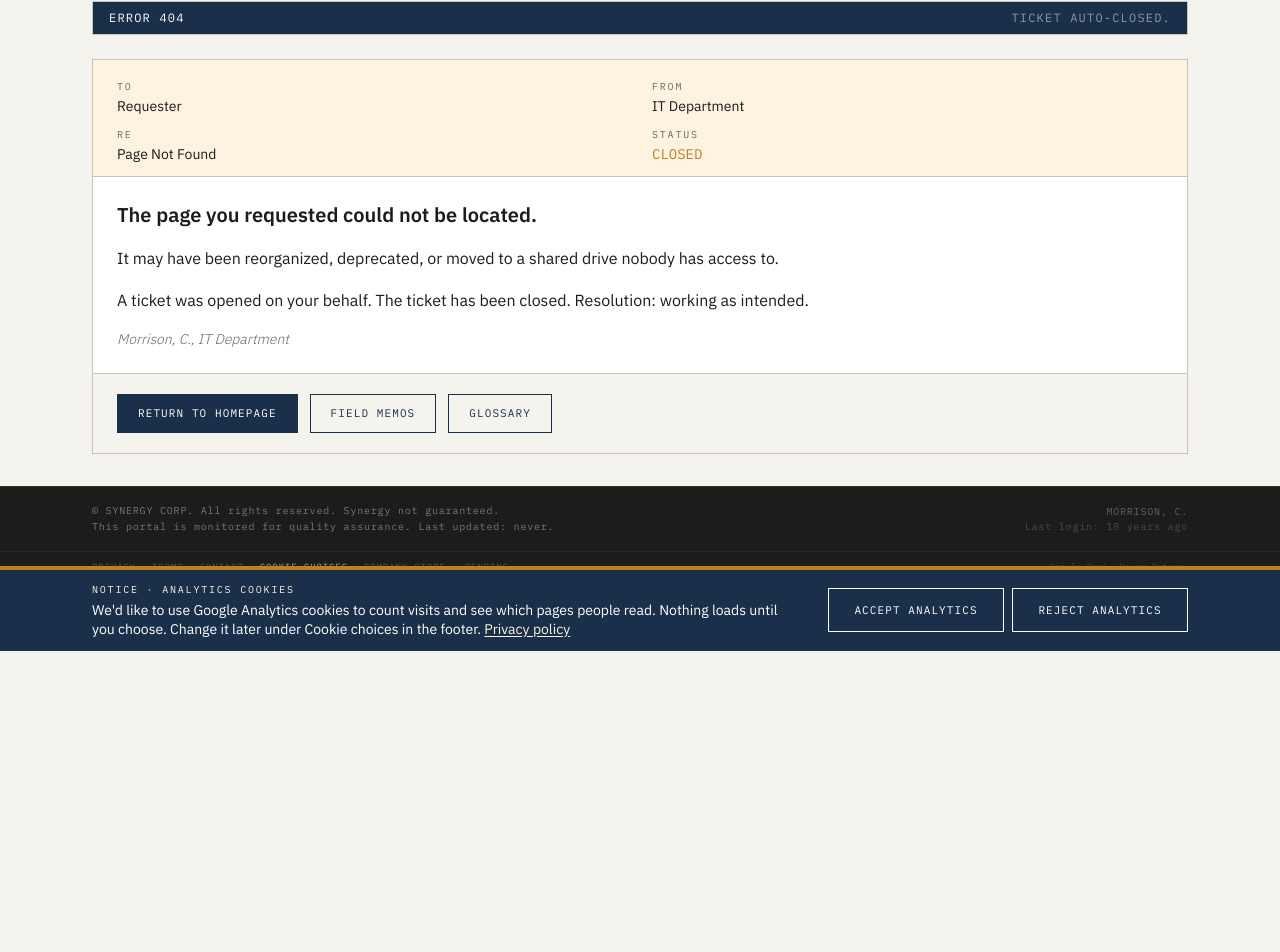
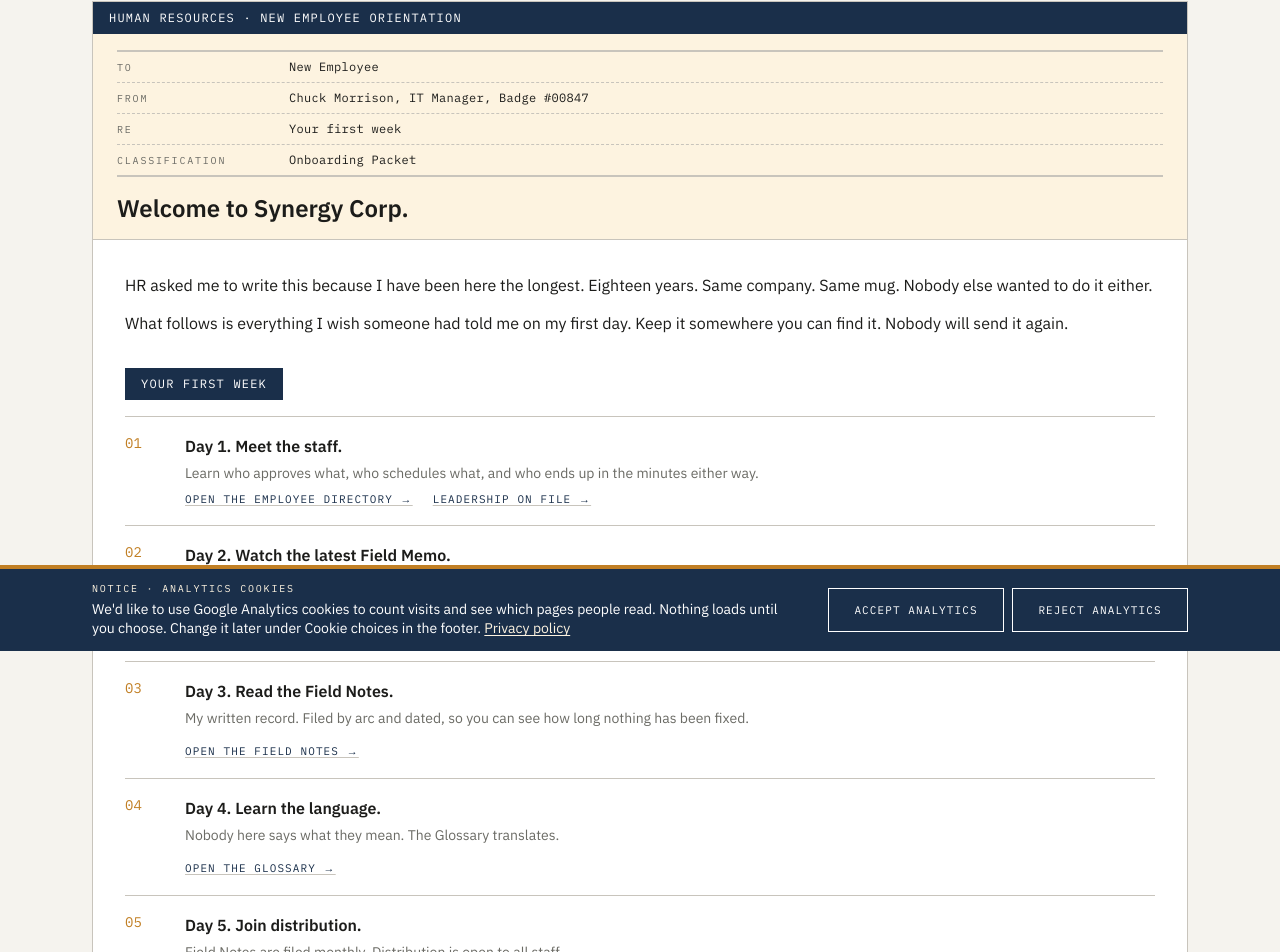
Before and after one commit to cotibllc/websites, a Next.js app in the folder corporate-hardcore/corporate-hardcore/: page /start-here in a window 1280 px wide. Before the commit this address had no page. Shown: the part 149-1101 px from the top of the page. Before the commit the page ends 816 px from the top, so only its background shows below. Built offline with nearby package versions, Linux system fonts and the light colour scheme.

Commit message:
CH | /start-here new employee induction page, sitemap and footer link

```diff
--- a/corporate-hardcore/corporate-hardcore/src/app/sitemap.ts
+++ b/corporate-hardcore/corporate-hardcore/src/app/sitemap.ts
@@ -16,6 +16,7 @@ export default function sitemap(): MetadataRoute.Sitemap {
 
   const staticPages: MetadataRoute.Sitemap = [
     { url: BASE, lastModified: new Date(), changeFrequency: "weekly", priority: 1.0 },
+    { url: `${BASE}/start-here`, lastModified: new Date(), changeFrequency: "monthly", priority: 0.8 },
     { url: `${BASE}/blog`, lastModified: new Date(), changeFrequency: "weekly", priority: 0.8 },
     { url: `${BASE}/glossary`, lastModified: new Date(), changeFrequency: "weekly", priority: 0.9 },
     { url: `${BASE}/field-memos`, lastModified: new Date(), changeFrequency: "weekly", priority: 0.8 },
--- /dev/null
+++ b/corporate-hardcore/corporate-hardcore/src/app/start-here/page.tsx
@@ -0,0 +1,174 @@
+import type { Metadata } from "next";
+import Link from "next/link";
+import { getLatestFieldMemo } from "@/data/field-memos";
+import { SUBSCRIBE_ASK, SUBSCRIBE_HREF } from "@/lib/subscribe-ask";
+
+// Same cadence as the home page: the Field Memo allowlist ships with each deploy.
+export const revalidate = 86400;
+
+const description =
+  "New employee orientation for Corporate Hardcore. Meet the staff of Synergy Corp, watch the latest Field Memo and join distribution.";
+
+export const metadata: Metadata = {
+  title: "Start Here",
+  description,
+  alternates: { canonical: "/start-here" },
+  openGraph: {
+    title: "Start Here | Corporate Hardcore",
+    description,
+    url: "/start-here",
+    type: "website",
+  },
+  twitter: {
+    card: "summary_large_image",
+    title: "Start Here | Corporate Hardcore",
+    description,
+    creator: "@corphardcore",
+  },
+};
+
+/** "Direct Report · Annual Review | Synergy Corp Field Memo" to "Direct Report · Annual Review". */
+function shortMemoTitle(title: string): string {
+  return title.split(" | ")[0];
+}
+
+const linkClass =
+  "font-mono text-[11px] tracking-widest uppercase text-synergy-navy underline underline-offset-2 decoration-synergy-rule hover:text-synergy-amber hover:decoration-synergy-amber focus-visible:outline-2 focus-visible:outline-offset-2 focus-visible:outline-synergy-navy";
+
+export default function StartHerePage() {
+  const latest = getLatestFieldMemo();
+
+  return (
+    <div className="mx-auto content-max px-4 py-8 max-w-3xl">
+      <article className="intranet-card">
+        <div className="intranet-header">Human Resources · New Employee Orientation</div>
+
+        <header className="bg-synergy-amber-light border-b border-synergy-rule px-6 py-4">
+          <dl className="font-mono text-[12px] border-y-2 border-double border-synergy-rule divide-y divide-dashed divide-synergy-rule">
+            {[
+              ["To", "New Employee"],
+              ["From", "Chuck Morrison, IT Manager, Badge #00847"],
+              ["Re", "Your first week"],
+              ["Classification", "Onboarding Packet"],
+            ].map(([label, value]) => (
+              <div key={label} className="grid grid-cols-[8.5rem_1fr] sm:grid-cols-[10rem_1fr] gap-x-3 py-1.5">
+                <dt className="dept-label self-center">{label}</dt>
+                <dd className="text-synergy-dark tracking-wide min-w-0 break-words">{value}</dd>
+              </div>
+            ))}
+          </dl>
+          <h1 className="font-sans font-semibold text-synergy-dark text-2xl leading-tight mt-4">
+            Welcome to Synergy Corp.
+          </h1>
+        </header>
+
+        <div className="p-6 md:p-8 font-sans text-synergy-dark leading-relaxed">
+          <p className="mb-3">
+            HR asked me to write this because I have been here the longest. Eighteen years. Same
+            company. Same mug. Nobody else wanted to do it either.
+          </p>
+          <p className="mb-8">
+            What follows is everything I wish someone had told me on my first day. Keep it somewhere
+            you can find it. Nobody will send it again.
+          </p>
+
+          <h2 className="intranet-header inline-block mb-4">Your First Week</h2>
+          <ol className="border-t border-synergy-rule" id="first-week">
+            <li className="border-b border-synergy-rule py-4 grid grid-cols-[3rem_1fr] gap-x-3">
+              <span className="font-mono text-sm text-synergy-amber">01</span>
+              <div>
+                <p className="font-semibold">Day 1. Meet the staff.</p>
+                <p className="text-sm text-synergy-muted mt-1">
+                  Learn who approves what, who schedules what, and who ends up in the minutes either way.
+                </p>
+                <p className="mt-2 flex flex-wrap gap-x-5 gap-y-2">
+                  <Link href="/characters" className={linkClass}>Open the Employee Directory →</Link>
+                  <Link href="/company" className={linkClass}>Leadership on file →</Link>
+                </p>
+              </div>
+            </li>
+            <li className="border-b border-synergy-rule py-4 grid grid-cols-[3rem_1fr] gap-x-3">
+              <span className="font-mono text-sm text-synergy-amber">02</span>
+              <div>
+                <p className="font-semibold">Day 2. Watch the latest Field Memo.</p>
+                {latest ? (
+                  <>
+                    <p className="text-sm text-synergy-muted mt-1">
+                      Every department gets a copy. Watching it is not required. Neither was anything
+                      else, and here we are.
+                    </p>
+                    <p className="font-mono text-[12px] mt-2" id="start-here-latest-memo">
+                      <span className="text-synergy-amber">{latest.fmCode}</span>{" "}
+                      <span className="text-synergy-dark">{shortMemoTitle(latest.title)}</span>
+                    </p>
+                    <p className="mt-2 flex flex-wrap gap-x-5 gap-y-2">
+                      {latest.slug && (
+                        <Link href={`/field-memos/${latest.slug}`} className={linkClass}>Read the memo →</Link>
+                      )}
+                      <a
+                        href={`https://www.youtube.com/watch?v=${latest.videoId}`}
+                        target="_blank"
+                        rel="noopener noreferrer"
+                        className={linkClass}
+                      >
+                        Watch →
+                      </a>
+                    </p>
+                  </>
+                ) : (
+                  <p className="text-sm text-synergy-muted mt-1">
+                    No memo is on file yet. <Link href="/field-memos" className={linkClass}>Check the Media Library →</Link>
+                  </p>
+                )}
+              </div>
+            </li>
+            <li className="border-b border-synergy-rule py-4 grid grid-cols-[3rem_1fr] gap-x-3">
+              <span className="font-mono text-sm text-synergy-amber">03</span>
+              <div>
+                <p className="font-semibold">Day 3. Read the Field Notes.</p>
+                <p className="text-sm text-synergy-muted mt-1">
+                  My written record. Filed by arc and dated, so you can see how long nothing has been fixed.
+                </p>
+                <p className="mt-2">
+                  <Link href="/blog" className={linkClass}>Open the Field Notes →</Link>
+                </p>
+              </div>
+            </li>
+            <li className="border-b border-synergy-rule py-4 grid grid-cols-[3rem_1fr] gap-x-3">
+              <span className="font-mono text-sm text-synergy-amber">04</span>
+              <div>
+                <p className="font-semibold">Day 4. Learn the language.</p>
+                <p className="text-sm text-synergy-muted mt-1">
+                  Nobody here says what they mean. The Glossary translates.
+                </p>
+                <p className="mt-2">
+                  <Link href="/glossary" className={linkClass}>Open the Glossary →</Link>
+                </p>
+              </div>
+            </li>
+            <li className="border-b border-synergy-rule py-4 grid grid-cols-[3rem_1fr] gap-x-3">
+              <span className="font-mono text-sm text-synergy-amber">05</span>
+              <div>
+                <p className="font-semibold">Day 5. Join distribution.</p>
+                <p className="text-sm text-synergy-muted mt-1">{SUBSCRIBE_ASK.line}</p>
+                <p className="mt-2">
+                  <Link href={SUBSCRIBE_HREF} className={linkClass}>{SUBSCRIBE_ASK.link} →</Link>
+                </p>
+              </div>
+            </li>
+          </ol>
+
+          <p className="mt-8">Welcome aboard. Circle back if you need anything.</p>
+          <p className="font-mono text-[11px] text-synergy-muted tracking-wide mt-2">
+            MORRISON, C. · IT DEPT · BADGE #00847
+          </p>
+        </div>
+
+        <div className="px-6 py-4 bg-synergy-white border-t border-synergy-rule flex items-center justify-between gap-4">
+          <p className="font-mono text-[10px] text-synergy-muted tracking-widest">FILED: SYNERGY CORP INTERNAL</p>
+          <p className="font-sans text-xs italic text-synergy-muted"><em>Circle Back. Never Return.</em></p>
+        </div>
+      </article>
+    </div>
+  );
+}
--- a/corporate-hardcore/corporate-hardcore/src/components/Footer.tsx
+++ b/corporate-hardcore/corporate-hardcore/src/components/Footer.tsx
@@ -16,6 +16,7 @@ export default function Footer() {
       </div>
       <div className="border-t border-white/5">
         <div className="mx-auto content-max px-4 py-2 flex items-center gap-4 flex-wrap">
+          <Link href="/start-here" className="font-mono text-[9px] tracking-[0.1em] uppercase text-white/60 hover:text-white transition-colors">Start Here</Link>
           <Link href="/privacy" className="font-mono text-[9px] tracking-[0.1em] uppercase text-white/25 hover:text-white/50 transition-colors">Privacy</Link>
           <Link href="/terms" className="font-mono text-[9px] tracking-[0.1em] uppercase text-white/25 hover:text-white/50 transition-colors">Terms</Link>
           <Link href="/contact" className="font-mono text-[9px] tracking-[0.1em] uppercase text-white/25 hover:text-white/50 transition-colors">Contact</Link>
```
